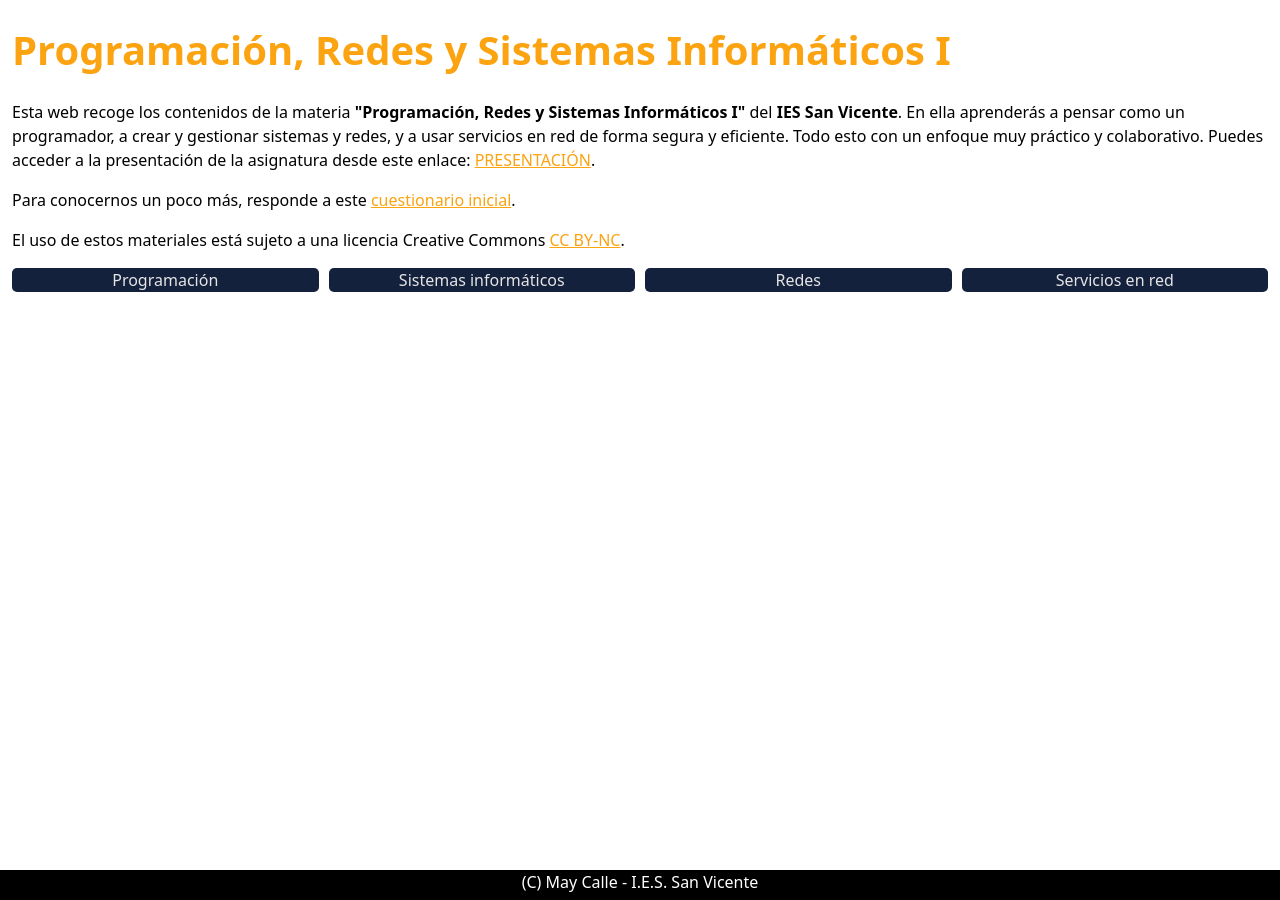
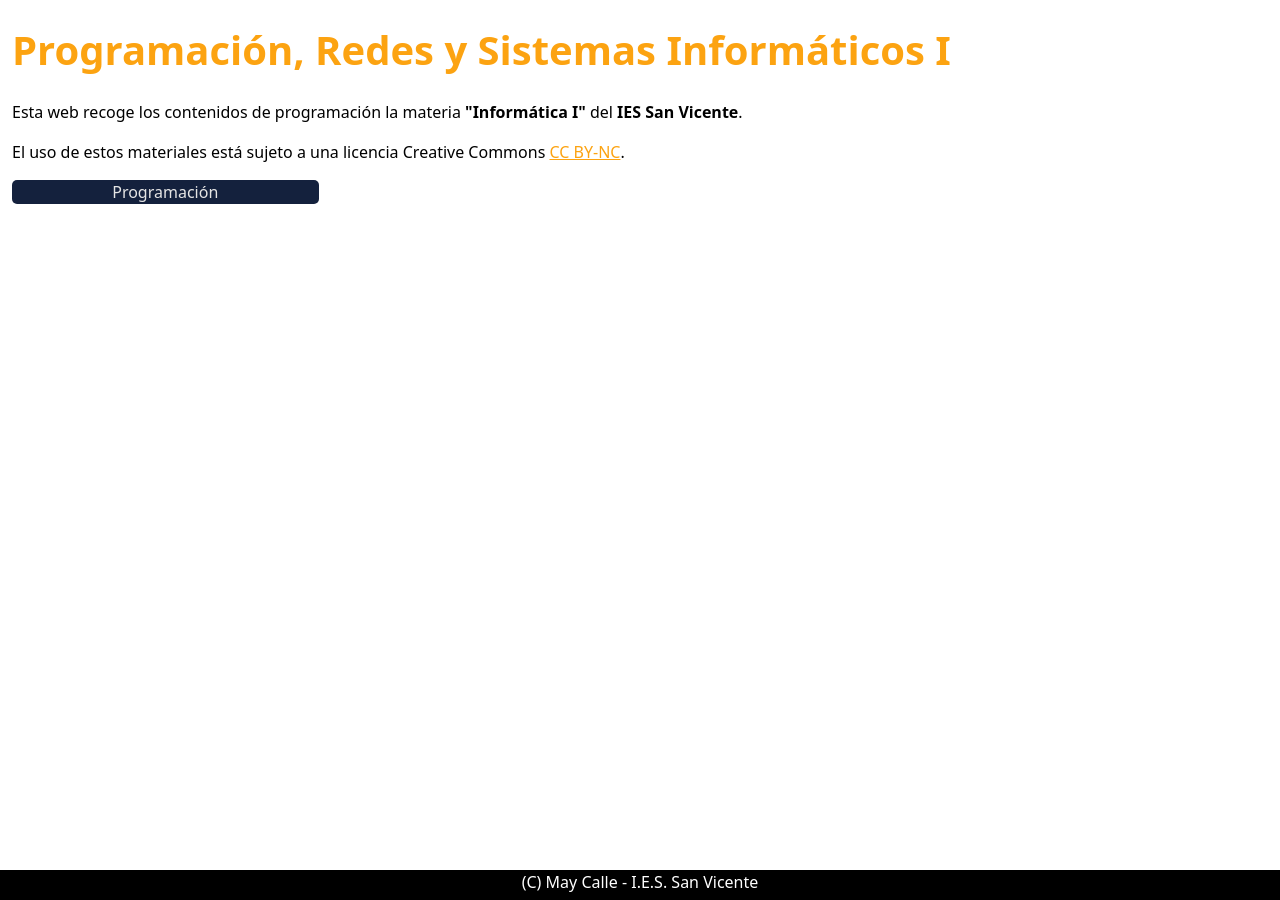
Before and after one commit to maycalle/primero-bach, a Jekyll site: the page built from index.html, in a window 1280 px wide. Built offline with Jekyll 4.4.1, drawn with Linux system fonts in a browser that asks for light colours; nearby versions of some CDN libraries.

Commit message:
menu actualizado

```diff
--- a/index.html
+++ b/index.html
@@ -9,18 +9,18 @@ title: 1º Bachillerato
     </div>
 </div>
 <div>
-    <p> Esta web recoge los contenidos de la materia <strong>"Programación, Redes y Sistemas Informáticos I"</strong> del <strong>IES San Vicente</strong>. En ella aprenderás a pensar como un programador, a crear y gestionar sistemas y redes, y a usar servicios en red de forma segura y eficiente. Todo esto con un enfoque muy práctico y colaborativo. Puedes acceder a la presentación de la asignatura desde este enlace: <a href="https://gvaedu-my.sharepoint.com/:b:/r/personal/mc_callebellido_edu_gva_es/Documents/1BACH/_Presentacion/presentacion_1bach_2526.pdf?csf=1&web=1&e=agNSkP" target="_blank">PRESENTACIÓN</a>.</p>
-
-    <p>Para conocernos un poco más, responde a este <a href="https://forms.office.com/e/aqbp7KWVK8" target="_blank">cuestionario inicial</a>.</p>
+    <p> Esta web recoge los contenidos de programación la materia <strong>"Informática I"</strong> del <strong>IES San Vicente</strong>.</p>
 
     <p>El uso de estos materiales está sujeto a una licencia Creative Commons <a target="_blank" href="https://creativecommons.org/licenses/by-nc/4.0/">CC BY-NC</a>.</p>
 </div>
 
 <nav>
     <div class="menu" id="programacion"><a href="javascript:mostrar('programacion')">Programación</a></div>
+    <!--
     <div class="menu" id="sistemas"><a href="javascript:mostrar('sistemas')">Sistemas informáticos</a></div>
     <div class="menu" id="redes"><a href="javascript:mostrar('redes')">Redes</a></div>
     <div class="menu" id="servicios"><a href="javascript:mostrar('servicios')">Servicios en red</a></div>
+    -->
 </nav>
 
 <div class="seccion" id="opciones_programacion">
```
